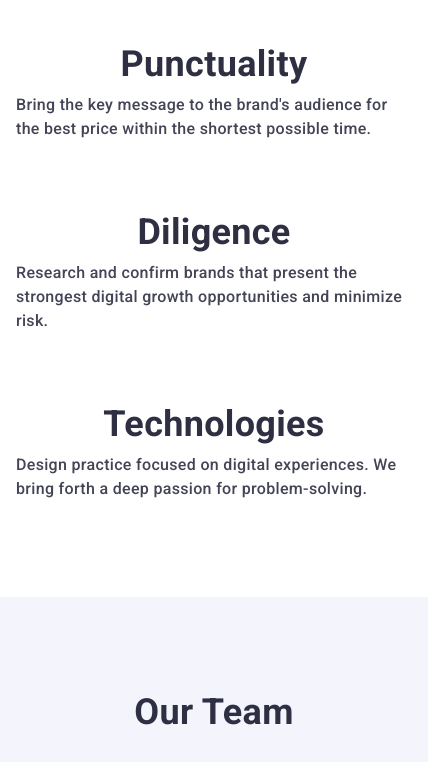
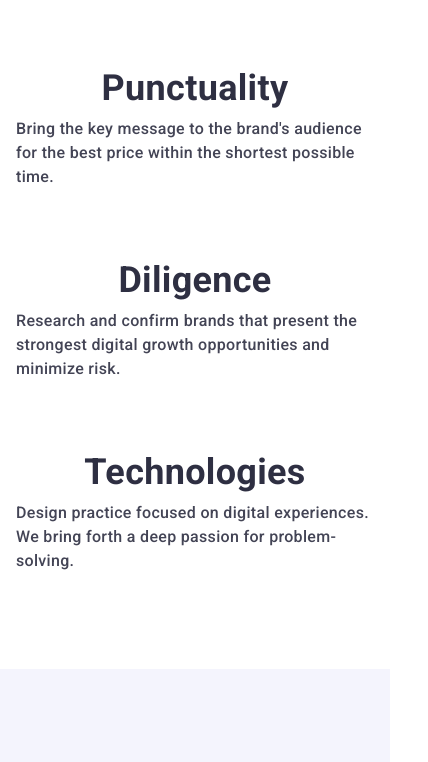
Before and after one commit to ishkov2709/WebStudio, a plain HTML site: page index.html in a window 390 px wide. Shown: the part 721-1483 px from the top of the page, 428 px wide, since content can reach past the window. Drawn offline with nearby package versions, Linux system fonts and the light colour scheme; files that its build step writes are made by us from their sources; files whose address does not match are found by name.

Commit message:
fixed width

```diff
--- a/sass/components/_body.scss
+++ b/sass/components/_body.scss
@@ -3,7 +3,7 @@ body {
 
     display: block;
 
-    min-width: 428px;
+    min-width: 320px;
 
     background-color: $colorPrimaryWhite;
     color: $colorPrimaryText;
--- a/sass/components/_containers.scss
+++ b/sass/components/_containers.scss
@@ -3,7 +3,8 @@
     padding: 0 16px;
 
         @media screen and (max-width: 767px) {
-            width: 428px;
+            min-width: 320px;
+            max-width: 428px;
         }
 
         @media screen and (min-width: 768px) {
```
